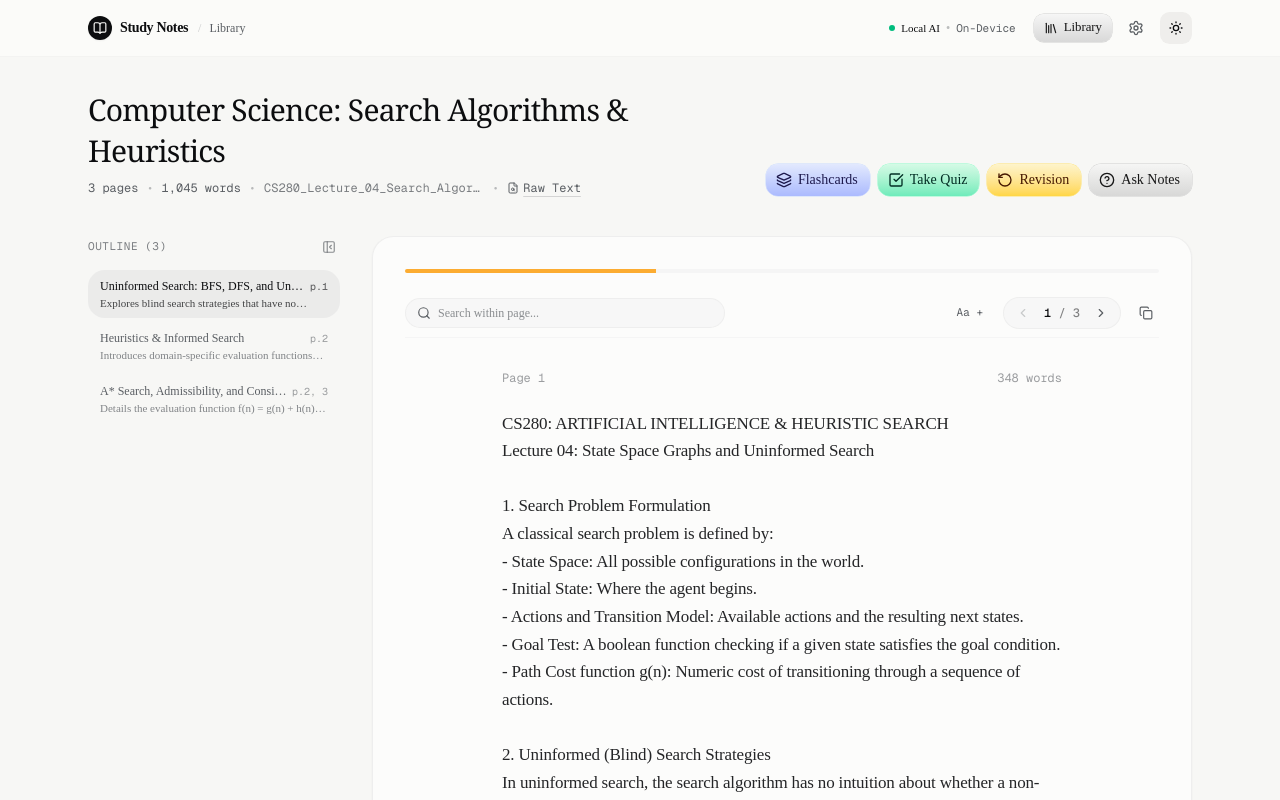
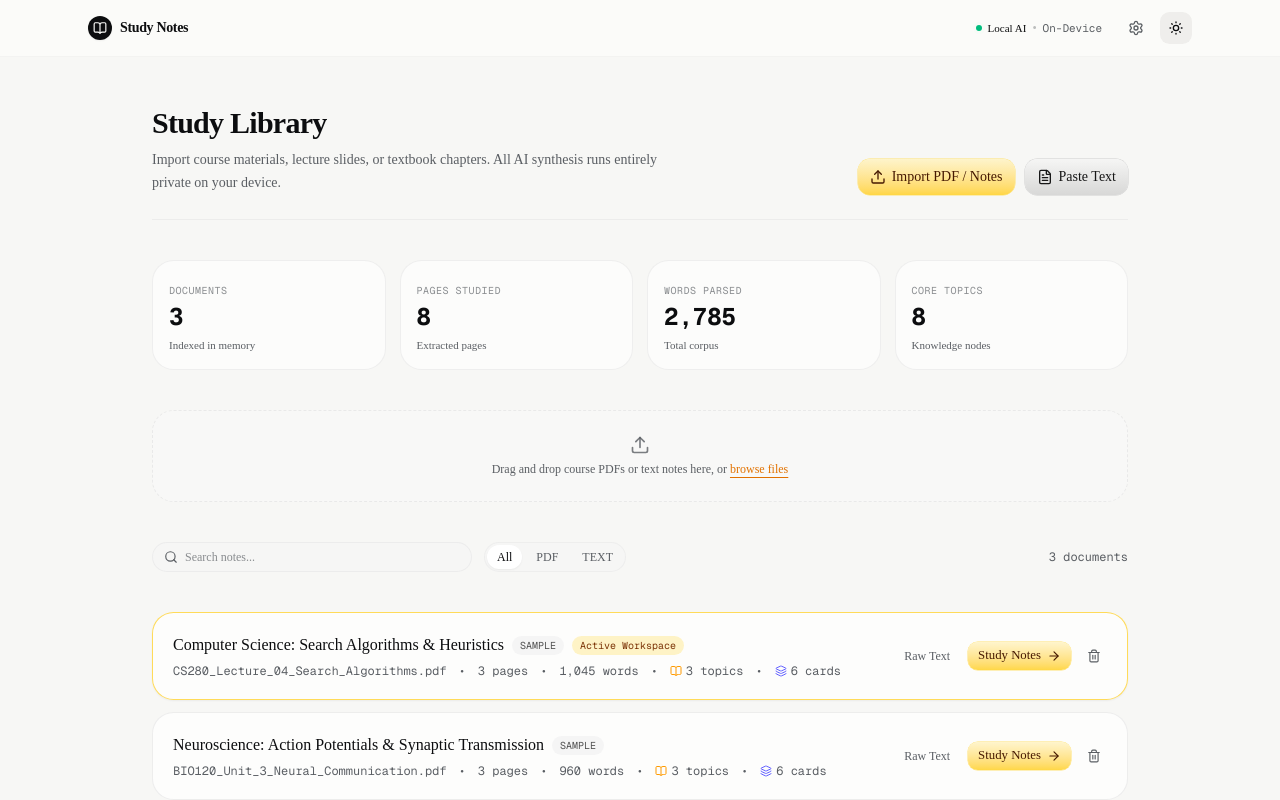
Before and after one commit to the-sukhsingh/notes-study, a Next.js app: page / in a window 1280 px wide. Shown: the top 800 px of the page. Built offline with nearby package versions, Linux system fonts and the light colour scheme.

Commit message:
feat(routing): separate / (library) and /study (workspace) with localStorage sync

```diff
--- a/src/app/page.tsx
+++ b/src/app/page.tsx
@@ -1,9 +1,9 @@
 "use client";
 
 import React, { useState, useEffect } from 'react';
+import { useRouter } from 'next/navigation';
 import { Header } from '@/components/Header';
 import { LibraryView } from '@/components/LibraryView';
-import { StudySpace } from '@/components/StudySpace';
 import { ModelSettingsModal } from '@/components/ModelSettingsModal';
 import { InspectionModal } from '@/components/InspectionModal';
 import { DocumentSource, AISettings } from '@/lib/types';
@@ -17,48 +17,36 @@ import {
   saveAISettings
 } from '@/lib/storage';
 import { DEFAULT_AI_SETTINGS } from '@/lib/aiEngine';
-
 import { SAMPLE_DOCUMENTS } from '@/lib/sampleNotes';
 
 export default function Home() {
+  const router = useRouter();
   const [documents, setDocuments] = useState<DocumentSource[]>(SAMPLE_DOCUMENTS);
-  const [activeDocId, setActiveDocState] = useState<string | null>(SAMPLE_DOCUMENTS[0].id);
-  const [view, setView] = useState<'study' | 'library'>('study');
+  const [activeDocId, setActiveDocState] = useState<string | null>(null);
   const [settings, setSettings] = useState<AISettings>(DEFAULT_AI_SETTINGS);
   const [isSettingsOpen, setIsSettingsOpen] = useState(false);
   const [isInspectOpen, setIsInspectOpen] = useState(false);
   const [inspectingDoc, setInspectingDoc] = useState<DocumentSource | null>(null);
+  const [mounted, setMounted] = useState(false);
 
   useEffect(() => {
+    setMounted(true);
     const docs = getDocuments();
     setDocuments(docs);
-
-    const activeId = getActiveDocId();
-    if (activeId && docs.some(d => d.id === activeId)) {
-      setActiveDocState(activeId);
-      setView('study');
-    } else if (docs.length > 0) {
-      setActiveDocState(docs[0].id);
-      setView('study');
-    } else {
-      setView('library');
-    }
-
+    setActiveDocState(getActiveDocId());
     setSettings(getAISettings());
   }, []);
 
   const handleSelectDocument = (docId: string) => {
     setActiveDocState(docId);
     setActiveDocId(docId);
-    setView('study');
+    router.push('/study');
   };
 
   const handleSaveDocument = (doc: DocumentSource) => {
     saveDocument(doc);
-    const updatedDocs = getDocuments();
-    setDocuments(updatedDocs);
-    setActiveDocState(doc.id);
-    setView('study');
+    setActiveDocId(doc.id);
+    router.push('/study');
   };
 
   const handleDeleteDocument = (docId: string) => {
@@ -66,12 +54,9 @@ export default function Home() {
     const updatedDocs = getDocuments();
     setDocuments(updatedDocs);
     if (activeDocId === docId) {
-      if (updatedDocs.length > 0) {
-        setActiveDocState(updatedDocs[0].id);
-      } else {
-        setActiveDocState(null);
-        setView('library');
-      }
+      const nextId = updatedDocs[0]?.id || null;
+      setActiveDocState(nextId);
+      if (nextId) setActiveDocId(nextId);
     }
   };
 
@@ -92,36 +77,32 @@ export default function Home() {
   const handleDataReset = () => {
     const freshDocs = getDocuments();
     setDocuments(freshDocs);
-    if (freshDocs.length > 0) {
-      setActiveDocState(freshDocs[0].id);
-    } else {
-      setActiveDocState(null);
-      setView('library');
+    const firstId = freshDocs[0]?.id || null;
+    setActiveDocState(firstId);
+    if (firstId) setActiveDocId(firstId);
+  };
+
+  const handleOpenInspect = (doc?: DocumentSource) => {
+    if (doc) {
+      setInspectingDoc(doc);
+      setIsInspectOpen(true);
     }
   };
 
-  const handleOpenInspect = (doc?: DocumentSource) => {
-    const targetDoc = doc || activeDocument;
-    if (targetDoc) {
-      setInspectingDoc(targetDoc);
-      setIsInspectOpen(true);
-    }
-  };
-  const activeDocument = documents.find(d => d.id === activeDocId) || null;
+  if (!mounted) return null;
 
   return (
-    <div className="min-h-screen bg-background flex flex-col font-sans">
+    <div className="min-h-screen bg-background flex flex-col font-sans transition-colors selection:bg-neutral-200 dark:selection:bg-neutral-800">
       <Header
         documents={documents}
-        activeDocument={activeDocument}
+        activeDocument={null}
         onSelectDocument={handleSelectDocument}
-        onOpenLibrary={() => setView('library')}
+        onOpenLibrary={() => {}}
         onOpenSettings={() => setIsSettingsOpen(true)}
         settings={settings}
       />
 
       <main className="flex-1">
-        {view === 'library' || !activeDocument ? (
         <LibraryView
           documents={documents}
           activeDocId={activeDocId}
@@ -130,14 +111,6 @@ export default function Home() {
           onDeleteDocument={handleDeleteDocument}
           onInspectDocument={handleOpenInspect}
         />
-        ) : (
-          <StudySpace
-            document={activeDocument}
-            settings={settings}
-            onInspectDocument={() => handleOpenInspect(activeDocument)}
-            onUpdateDocument={handleUpdateDocument}
-          />
-        )}
       </main>
 
       {/* Model & Privacy Settings Modal */}
--- /dev/null
+++ b/src/app/study/page.tsx
@@ -0,0 +1,132 @@
+"use client";
+
+import React, { useState, useEffect } from 'react';
+import { useRouter } from 'next/navigation';
+import { Header } from '@/components/Header';
+import { StudySpace } from '@/components/StudySpace';
+import { ModelSettingsModal } from '@/components/ModelSettingsModal';
+import { InspectionModal } from '@/components/InspectionModal';
+import { DocumentSource, AISettings } from '@/lib/types';
+import {
+  getDocuments,
+  saveDocument,
+  getActiveDocId,
+  setActiveDocId,
+  getAISettings,
+  saveAISettings
+} from '@/lib/storage';
+import { DEFAULT_AI_SETTINGS } from '@/lib/aiEngine';
+import { SAMPLE_DOCUMENTS } from '@/lib/sampleNotes';
+
+export default function StudyPage() {
+  const router = useRouter();
+  const [documents, setDocuments] = useState<DocumentSource[]>([]);
+  const [activeDoc, setActiveDoc] = useState<DocumentSource | null>(null);
+  const [settings, setSettings] = useState<AISettings>(DEFAULT_AI_SETTINGS);
+  const [isSettingsOpen, setIsSettingsOpen] = useState(false);
+  const [isInspectOpen, setIsInspectOpen] = useState(false);
+  const [mounted, setMounted] = useState(false);
+
+  useEffect(() => {
+    setMounted(true);
+    const docs = getDocuments();
+    setDocuments(docs);
+    setSettings(getAISettings());
+
+    const savedDocId = getActiveDocId();
+    if (savedDocId) {
+      const match = docs.find(d => d.id === savedDocId);
+      if (match) {
+        setActiveDoc(match);
+        return;
+      }
+    }
+
+    if (docs.length > 0) {
+      setActiveDoc(docs[0]);
+      setActiveDocId(docs[0].id);
+    } else {
+      // If no documents exist at all, go to library on home page
+      router.push('/');
+    }
+  }, [router]);
+
+  const handleSelectDocument = (docId: string) => {
+    setActiveDocId(docId);
+    const found = documents.find(d => d.id === docId);
+    if (found) {
+      setActiveDoc(found);
+    }
+  };
+
+  const handleUpdateDocument = (updatedDoc: DocumentSource) => {
+    saveDocument(updatedDoc);
+    const updatedDocs = getDocuments();
+    setDocuments(updatedDocs);
+    if (activeDoc?.id === updatedDoc.id) {
+      setActiveDoc(updatedDoc);
+    }
+  };
+
+  const handleSaveSettings = (newSettings: AISettings) => {
+    saveAISettings(newSettings);
+    setSettings(newSettings);
+  };
+
+  const handleDataReset = () => {
+    const freshDocs = getDocuments();
+    setDocuments(freshDocs);
+    if (freshDocs.length > 0) {
+      setActiveDoc(freshDocs[0]);
+      setActiveDocId(freshDocs[0].id);
+    } else {
+      router.push('/');
+    }
+  };
+
+  if (!mounted || !activeDoc) {
+    return (
+      <div className="min-h-screen flex items-center justify-center bg-background">
+        <div className="flex flex-col items-center gap-2 text-xs text-muted-foreground font-mono">
+          <div className="w-5 h-5 rounded-full border-2 border-primary border-t-transparent animate-spin" />
+          <span>Loading study workspace...</span>
+        </div>
+      </div>
+    );
+  }
+
+  return (
+    <div className="min-h-screen bg-background text-foreground transition-colors selection:bg-neutral-200 dark:selection:bg-neutral-800">
+      <Header
+        documents={documents}
+        activeDocument={activeDoc}
+        onSelectDocument={handleSelectDocument}
+        onOpenLibrary={() => router.push('/')}
+        onOpenSettings={() => setIsSettingsOpen(true)}
+        settings={settings}
+      />
+
+      <StudySpace
+        document={activeDoc}
+        settings={settings}
+        onInspectDocument={() => setIsInspectOpen(true)}
+        onUpdateDocument={handleUpdateDocument}
+      />
+
+      <ModelSettingsModal
+        isOpen={isSettingsOpen}
+        onClose={() => setIsSettingsOpen(false)}
+        settings={settings}
+        onSaveSettings={handleSaveSettings}
+        onDataReset={handleDataReset}
+      />
+
+      <InspectionModal
+        isOpen={isInspectOpen}
+        onClose={() => setIsInspectOpen(false)}
+        document={activeDoc}
+        onUpdateDocument={handleUpdateDocument}
+      />
+    </div>
+  );
+}
--- a/src/components/Header.tsx
+++ b/src/components/Header.tsx
@@ -80,6 +80,7 @@ export function Header({
             </span>
           </button>
 
+          {activeDocument && (
             <ColoredButton
               color="neutral"
               size="sm"
@@ -89,6 +90,7 @@ export function Header({
               <Library className="w-3.5 h-3.5" />
               Library
             </ColoredButton>
+          )}
 
           <button
             type="button"
```
Lines whose indentation alone changed are shown as unchanged.
